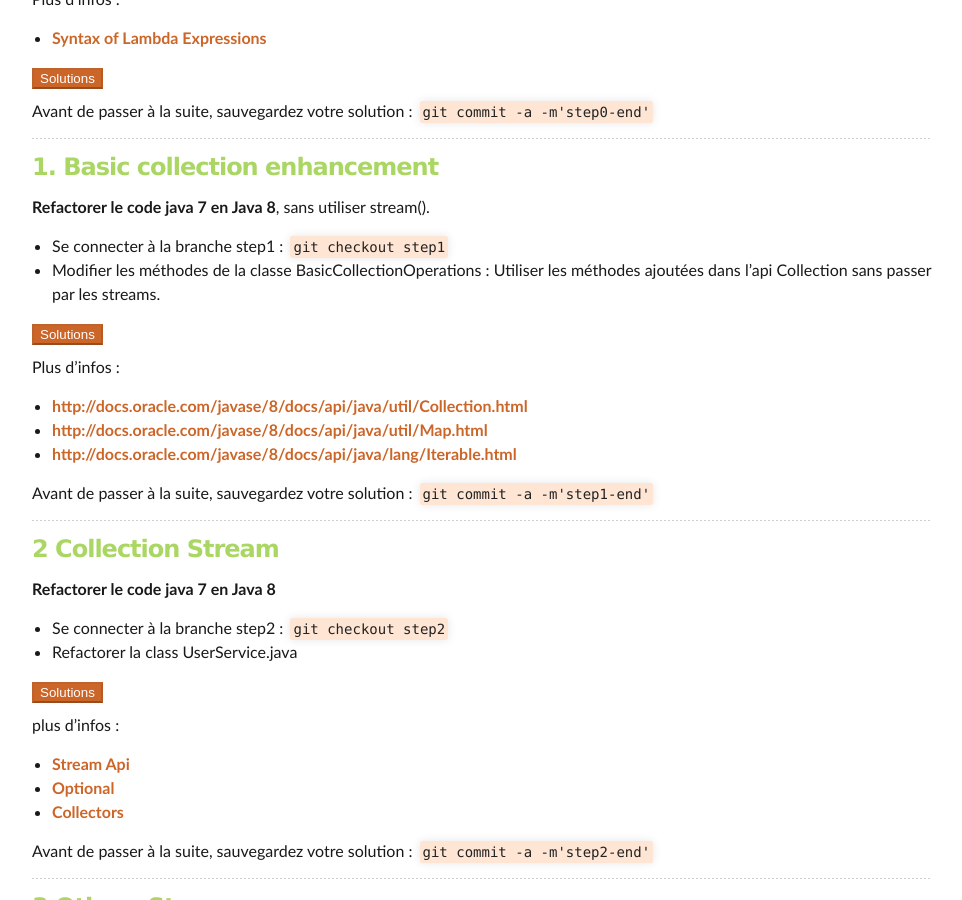
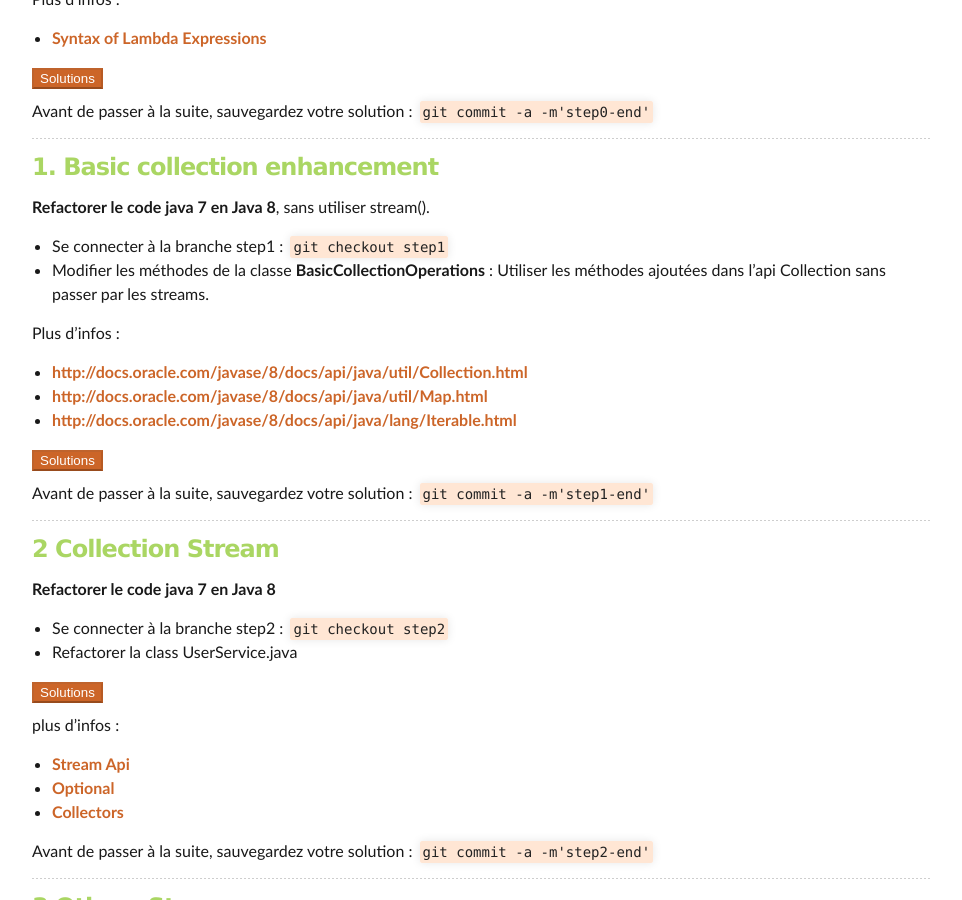
Before and after one commit to publicissapient-france/functional-programming-java8, a Jekyll site: the page built from index.md, in a window 1280 px wide and 900 px high, scrolled down 937 px. Shown: the whole window, without its empty margins (158-1120 px from the left). Built offline with Jekyll 4.4.1, drawn with Linux system fonts in a browser that asks for light colours; some of the changed lines change nothing that is shown.

Commit message:
review step1

```diff
--- a/index.md
+++ b/index.md
@@ -69,6 +69,7 @@
 // Constructor reference
 Function<String,StringBuilder> myFunc = StringBuilder::new; //Equivalent input -> new StringBuilder(input)
 {% endhighlight %}
+
  </blockquote>
 
  Avant de passer à la suite, sauvegardez votre solution : `git commit -a -m'step0-end' `
@@ -80,7 +81,14 @@
 
  * Se connecter à la branche step1 :
      `git checkout step1`
- * Modifier les méthodes de la classe BasicCollectionOperations : Utiliser les méthodes ajoutées dans l'api Collection sans passer par les streams.
+ * Modifier les méthodes de la classe **BasicCollectionOperations** : Utiliser les méthodes ajoutées dans l'api Collection sans passer par les streams.
+
+Plus d'infos :
+
+* [http://docs.oracle.com/javase/8/docs/api/java/util/Collection.html](http://docs.oracle.com/javase/8/docs/api/java/util/Collection.html)
+* [http://docs.oracle.com/javase/8/docs/api/java/util/Map.html](http://docs.oracle.com/javase/8/docs/api/java/util/Map.html)
+* [http://docs.oracle.com/javase/8/docs/api/java/lang/Iterable.html](http://docs.oracle.com/javase/8/docs/api/java/lang/Iterable.html)
+
 
  <blockquote class = 'help' markdown="1">
   * La méthode **foreach** de List prend en paramètre une fonction de type **Consumer** qui attend en entrée un object mais ne return aucune valeur.
@@ -104,15 +112,9 @@
     {% highlight java %} values.merge(key, word, (words, newWord) -> words + ", " + newWord);
     {% endhighlight %}
 
-  * La méthode **computeIfAbsent** prend en entrée une **clef** et une **Function**. Si la **clef** existe déjà, **computeIfAbsent** retourne la valeur existante. Si elle n'existe pas la fonction est appelée pour générer la **valeur** qui est stockée dans la map et retournée.
+  * La méthode **computeIfAbsent** prend en entrée une **clef** et une **Function**. Si la **clef** existe déjà, **computeIfAbsent** retourne la valeur existante. Si elle n'existe pas la fonction est appelée pour générer la **valeur** qui est stockée dans la map et ensuite retournée.
 
  </blockquote>
-
-Plus d'infos :
-
-* [http://docs.oracle.com/javase/8/docs/api/java/util/Collection.html](http://docs.oracle.com/javase/8/docs/api/java/util/Collection.html)
-* [http://docs.oracle.com/javase/8/docs/api/java/util/Map.html](http://docs.oracle.com/javase/8/docs/api/java/util/Map.html)
-* [http://docs.oracle.com/javase/8/docs/api/java/lang/Iterable.html](http://docs.oracle.com/javase/8/docs/api/java/lang/Iterable.html)
 
 Avant de passer à la suite, sauvegardez votre solution : `git commit -a -m'step1-end' `
 
```
